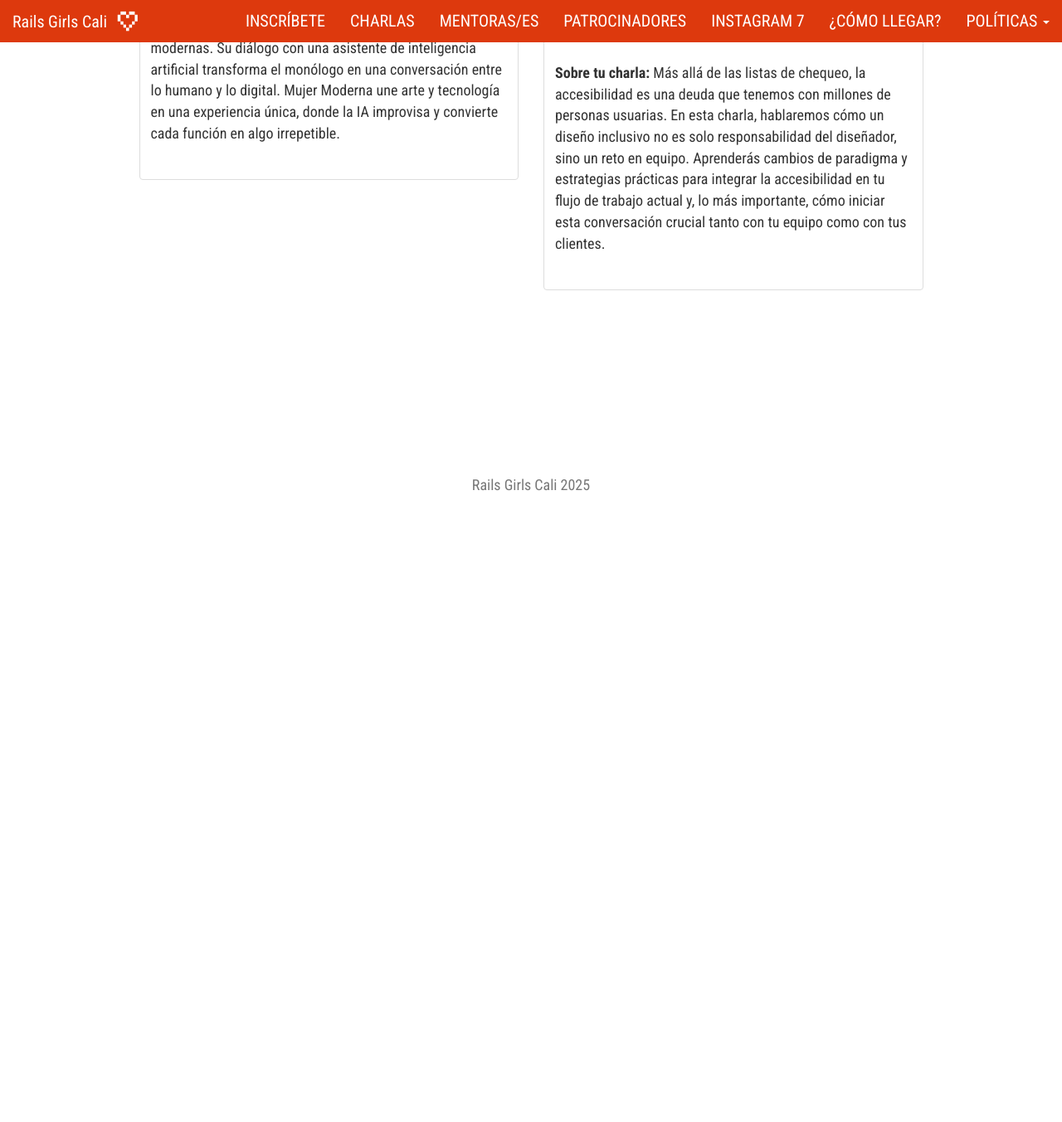
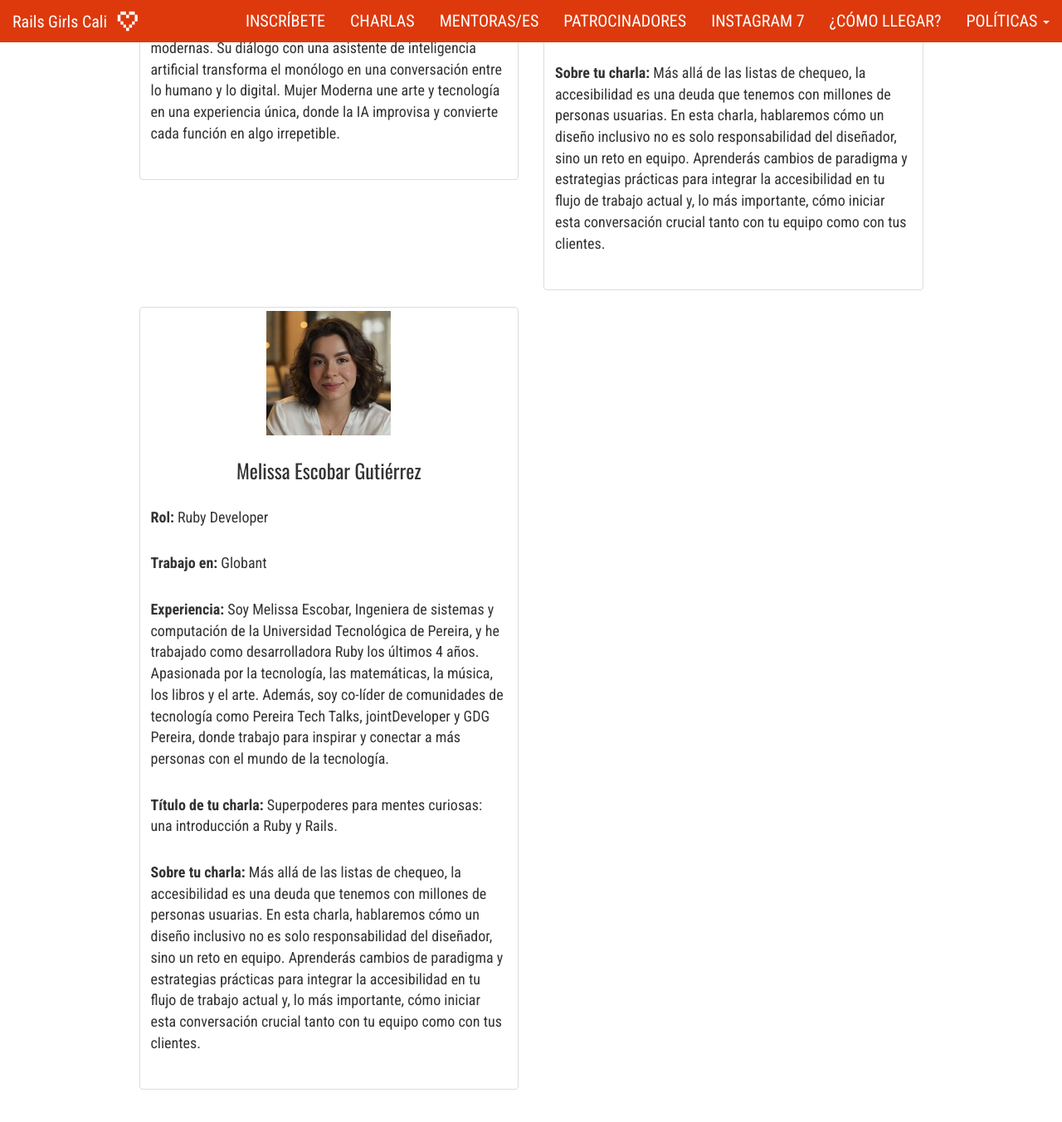
Before and after one commit to railsgirls-cali/railsgirls-cali.github.io, a Jekyll site: the page built from _pages/talks.md, in a window 1280 px wide and 1400 px high, scrolled down 944 px. Shown: the top 1353 px of the window at 83% size. Built offline with Jekyll 4.4.1, drawn with Linux system fonts in a browser that asks for light colours; nearby versions of some CDN libraries; before the commit the page ends 1574 px from its top, so only the background shows below that.

Commit message:
Added Melissa Escobar as speaker

```diff
--- a/_data/talks.yml
+++ b/_data/talks.yml
@@ -28,3 +28,21 @@
     En esta charla, hablaremos cómo un diseño inclusivo no es solo responsabilidad del diseñador, sino un reto en equipo.
     Aprenderás cambios de paradigma y estrategias prácticas para integrar la accesibilidad en tu flujo de trabajo actual y,
     lo más importante, cómo iniciar esta conversación crucial tanto con tu equipo como con tus clientes.
+
+- name: Melissa Escobar Gutiérrez
+  image: /assets/images/coaches/melissa.jpg
+  role: Ruby Developer
+  company: Globant
+  experience: >
+    Soy Melissa Escobar, Ingeniera de sistemas y computación de la Universidad Tecnológica de Pereira,
+    y he trabajado como desarrolladora Ruby los últimos 4 años. Apasionada por la tecnología,
+    las matemáticas, la música, los libros y el arte.
+    Además, soy co-líder de comunidades de tecnología como Pereira Tech Talks, jointDeveloper y GDG Pereira,
+    donde trabajo para inspirar y conectar a más personas con el mundo de la tecnología.
+  talk_title: >
+    Superpoderes para mentes curiosas: una introducción a Ruby y Rails.
+  talk_description: >
+    Más allá de las listas de chequeo, la accesibilidad es una deuda que tenemos con millones de personas usuarias.
+    En esta charla, hablaremos cómo un diseño inclusivo no es solo responsabilidad del diseñador, sino un reto en equipo.
+    Aprenderás cambios de paradigma y estrategias prácticas para integrar la accesibilidad en tu flujo de trabajo actual y,
+    lo más importante, cómo iniciar esta conversación crucial tanto con tu equipo como con tus clientes.
```
